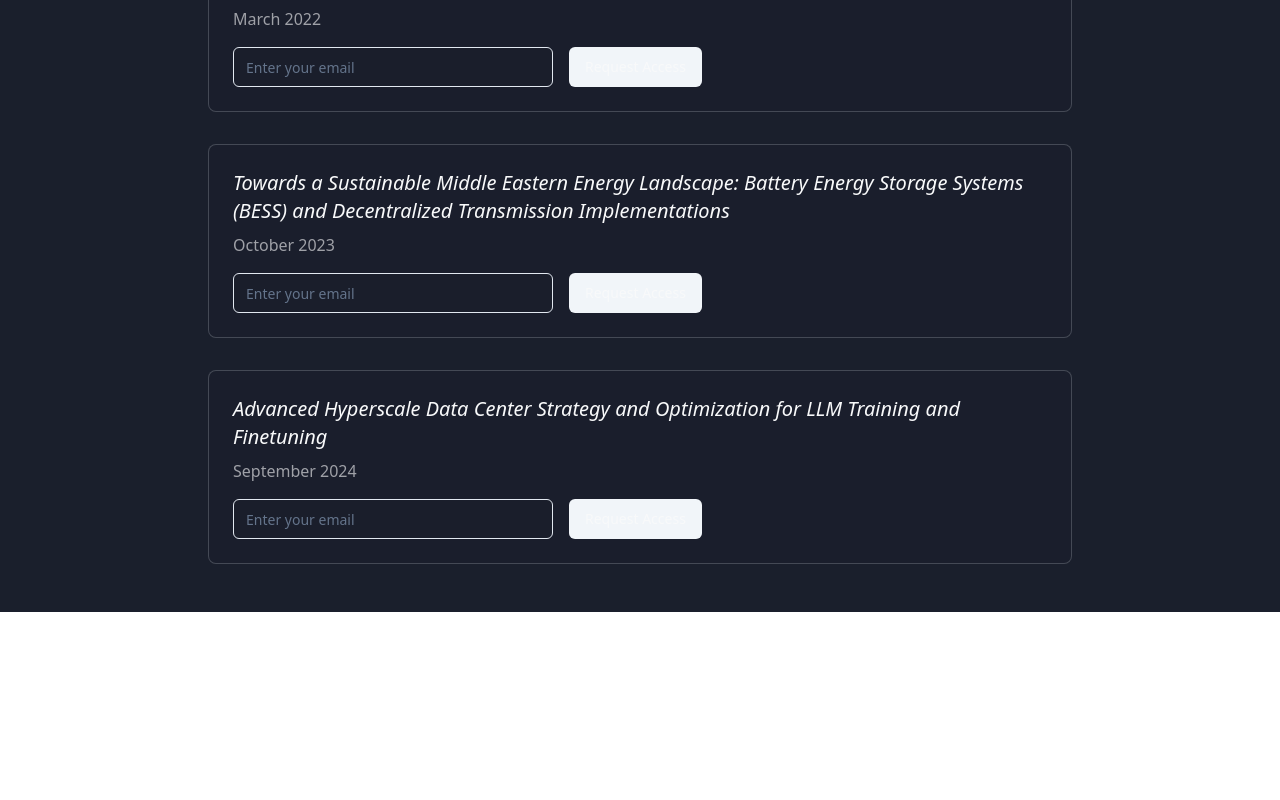
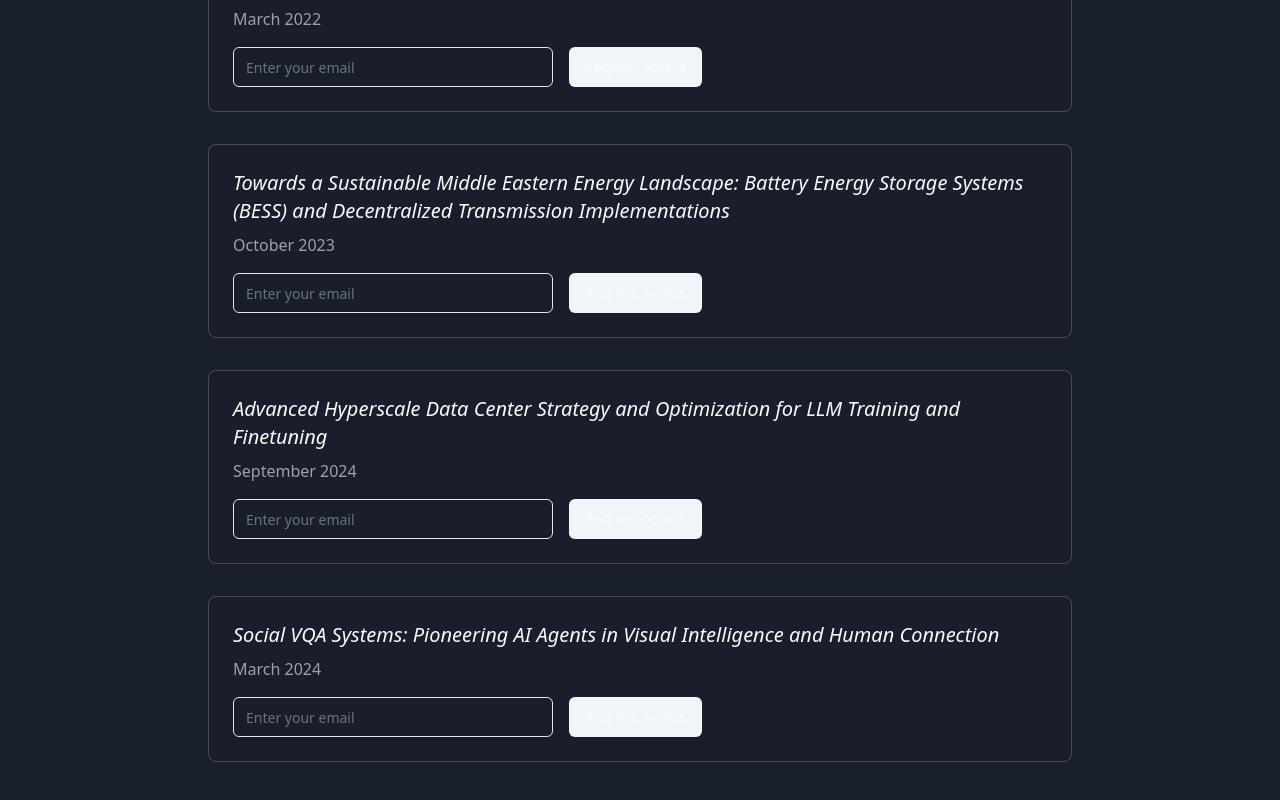
Before and after one commit to PierreL349/pierresite, a React (Vite) app: page / in a window 1280 px wide. Shown: the part 2514-3314 px from the top of the page. Before the commit the page ends 3126 px from the top, so only its background shows below. Built offline with nearby package versions, Linux system fonts and the light colour scheme.

Commit message:
Add paper to Papers component
Included a new paper titled "Social VQA Systems: Pioneering AI Agents in Visual Intelligence and Human Connection" in the Papers component.
[skip gpt_engineer]

```diff
--- a/src/components/Papers.tsx
+++ b/src/components/Papers.tsx
@@ -24,6 +24,10 @@ const Papers = () => {
     {
       title: "Advanced Hyperscale Data Center Strategy and Optimization for LLM Training and Finetuning",
       date: "September 2024"
+    },
+    {
+      title: "Social VQA Systems: Pioneering AI Agents in Visual Intelligence and Human Connection",
+      date: "March 2024"
     }
   ];
 
```
